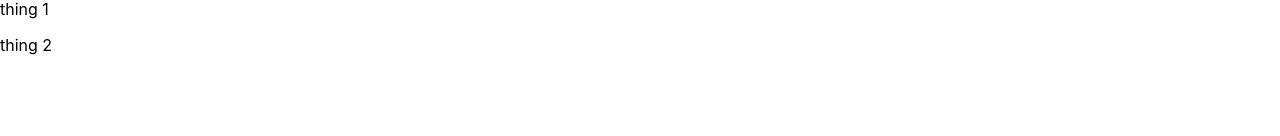
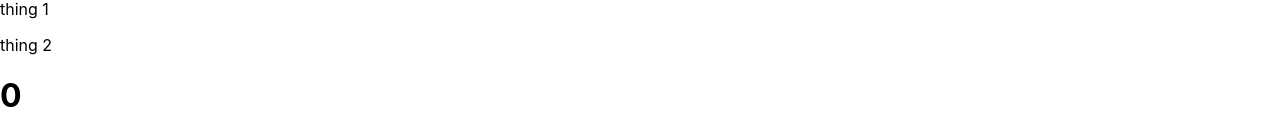
Before and after one commit to mrauthentik/joker, a React (Create React App) app: page / in a window 1280 px wide. Shown: the part 3697-3833 px from the top of the page. Before the commit the page ends 3768 px from the top, so only its background shows below. Built offline with nearby package versions, Linux system fonts and the light colour scheme.

Commit message:
created a reactState file, and a decrement and increment program using ReactState

```diff
--- a/src/App.js
+++ b/src/App.js
@@ -7,6 +7,7 @@ import Main from './components/main';
 import Meme from './MemeHeader';
 import MemeMain from './components/meme';
 import New from './components/new';
+import State from './components/useState';
 function App() {
   const jokeElements = jokesData.map((jokes)=>{
     return ( <Joker setup={jokes.setup}
@@ -30,6 +31,7 @@ function App() {
       <MemeMain />
       <thing />
       <New />
+     <State />
     </div>
   )
 }
--- a/src/components/new.js
+++ b/src/components/new.js
@@ -3,6 +3,15 @@ export default function New(){
       const itemsElement = items.map((list)=>{
         return <p>{list}</p>
       })
+
+      function greeting(name){
+        const date = new Date()
+        const hours = date.getHours()
+        const minute = date.getMinutes()
+        console.log(hours + ':' + minute)
+      }
+      greeting("Bob ")
+
 
    function additem(){
      return itemsElement
--- /dev/null
+++ b/src/components/useState.js
@@ -0,0 +1,23 @@
+import React from "react";
+export default function State(){
+let [important,setIsImportant] = React.useState(0)
+
+
+function increment(){
+    setIsImportant(important + 1)
+    console.log("increment button was clicked")
+}
+function decrement(){
+    setIsImportant(important - 1)
+    console.log("decrement button was clicked")
+}
+
+    return(
+        <div>
+           <h1> {important} </h1>
+          <button className="addition" onClick={increment}> + </button>
+          <button className="substraction" onClick={decrement}>-</button>
+
+        </div>
+    )
+}
```
